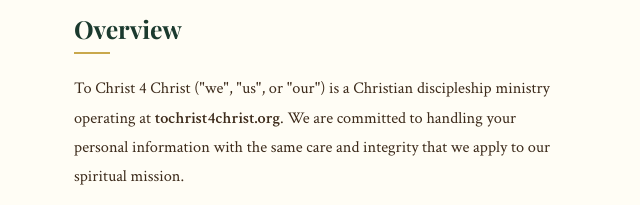
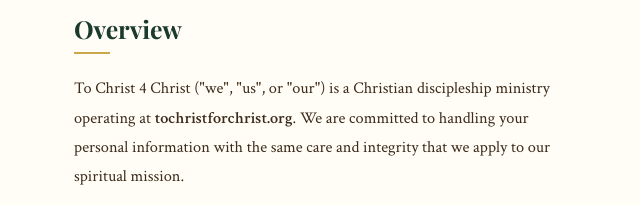
Before and after one commit to martin-kambo/tochrist4christ-, a plain HTML site: page privacy-policy.html in a window 1280 px wide. Shown: the part 865-1070 px from the top of the page, 456-1096 px from the left. Drawn offline with nearby package versions, Linux system fonts and the light colour scheme; a web font is replaced by a local one.

Commit message:
5/5/26// modified

```diff
--- a/privacy-policy.html
+++ b/privacy-policy.html
@@ -595,7 +595,7 @@
       <p class="section-num">Section 01</p>
       <h2>Overview</h2>
       <div class="section-rule"></div>
-      <p>To Christ 4 Christ ("we", "us", or "our") is a Christian discipleship ministry operating at <strong>tochrist4christ.org</strong>. We are committed to handling your personal information with the same care and integrity that we apply to our spiritual mission.</p>
+      <p>To Christ 4 Christ ("we", "us", or "our") is a Christian discipleship ministry operating at <strong>tochristforchrist.org</strong>. We are committed to handling your personal information with the same care and integrity that we apply to our spiritual mission.</p>
       <p>This Privacy Policy explains how we collect, use, store, and protect personal data submitted through our website, including the sign-up form, Prayer Wall, and lesson progress tracker. It is written in compliance with the <strong>Kenya Data Protection Act, 2019 (DPA 2019)</strong> and its accompanying regulations.</p>
       <p>By using our website and voluntarily submitting your personal information, you acknowledge that you have read and understood this policy.</p>
     </section>
@@ -610,8 +610,8 @@
       <p>For the purposes of the Kenya Data Protection Act, 2019, To Christ 4 Christ is the <strong>Data Controller</strong> of personal information collected through this website. This means we determine the purposes and means of processing your personal data.</p>
       <div class="highlight-box">
         <strong>Data Controller:</strong> To Christ 4 Christ<br>
-        <strong>Website:</strong> tochrist4christ.org<br>
-        <strong>Contact Email:</strong> hello@tochrist4christ.org<br>
+        <strong>Website:</strong> tochristforchrist.org<br>
+        <strong>Contact Email:</strong> hello@tochristforchrist.org<br>
         <strong>Country of Operation:</strong> Kenya
       </div>
       <p>We are in the process of registering with the <strong>Office of the Data Protection Commissioner (ODPC)</strong> of Kenya as required under Section 17 of the DPA 2019.</p>
@@ -740,7 +740,7 @@
         <li>Receiving a welcome email and periodic discipleship updates at the email address you provide</li>
         <li>Your data being processed by our third-party service providers (Netlify and EmailJS) as described in Section 6</li>
       </ul>
-      <p><strong>Withdrawing consent:</strong> You have the right to withdraw consent at any time. To do so, email us at <a href="mailto:hello@tochrist4christ.org" style="color:var(--green-mid);">hello@tochrist4christ.org</a> with the subject line "Withdraw Consent". We will process your request within <strong>7 business days</strong> and confirm deletion of your data.</p>
+      <p><strong>Withdrawing consent:</strong> You have the right to withdraw consent at any time. To do so, email us at <a href="mailto:hello@tochristforchrist.org" style="color:var(--green-mid);">hello@tochristforchrist.org</a> with the subject line "Withdraw Consent". We will process your request within <strong>7 business days</strong> and confirm deletion of your data.</p>
       <p>Withdrawing consent does not affect the lawfulness of any processing carried out before you withdrew it.</p>
     </section>
 
@@ -842,7 +842,7 @@
       <h2>Children's Privacy</h2>
       <div class="section-rule"></div>
       <p>This website is intended for persons aged <strong>18 years and older</strong>. We do not knowingly collect personal data from children under 18. Under the Kenya Data Protection Act 2019 and the Children Act (Cap. 141), processing the personal data of a child requires the consent of a parent or legal guardian.</p>
-      <p>If you are a parent or guardian and believe your child has submitted personal information to us without your consent, please contact us immediately at <a href="mailto:hello@tochrist4christ.org" style="color:var(--green-mid);">hello@tochrist4christ.org</a> and we will delete that information promptly.</p>
+      <p>If you are a parent or guardian and believe your child has submitted personal information to us without your consent, please contact us immediately at <a href="mailto:hello@tochristforchrist.org" style="color:var(--green-mid);">hello@tochristforchrist.org</a> and we will delete that information promptly.</p>
       <div class="highlight-box">
         Our sign-up form includes an age confirmation checkbox. Checking this box confirms that you are 18 years of age or older, or that you have the consent of a parent or guardian.
       </div>
@@ -862,7 +862,7 @@
         <li>You may choose to post anonymously — your name will then appear as "Anonymous".</li>
         <li>Do not include sensitive personal information (such as specific medical details, financial information, or contact numbers) in your prayer request.</li>
         <li>By submitting, you consent to your request being displayed publicly on this website.</li>
-        <li>To request removal of your prayer, email us at <a href="mailto:hello@tochrist4christ.org" style="color:var(--green-mid);">hello@tochrist4christ.org</a>.</li>
+        <li>To request removal of your prayer, email us at <a href="mailto:hello@tochristforchrist.org" style="color:var(--green-mid);">hello@tochristforchrist.org</a>.</li>
       </ul>
     </section>
 
@@ -902,7 +902,7 @@
         </li>
       </ul>
 
-      <p>To exercise any of these rights, contact us at <a href="mailto:hello@tochrist4christ.org" style="color:var(--green-mid);">hello@tochrist4christ.org</a> with the subject line "Data Rights Request". You may also lodge a complaint with the <strong>Office of the Data Protection Commissioner (ODPC)</strong> at <a href="https://www.odpc.go.ke" target="_blank" style="color:var(--green-mid);">odpc.go.ke</a> if you believe we have not handled your data lawfully.</p>
+      <p>To exercise any of these rights, contact us at <a href="mailto:hello@tochristforchrist.org" style="color:var(--green-mid);">hello@tochristforchrist.org</a> with the subject line "Data Rights Request". You may also lodge a complaint with the <strong>Office of the Data Protection Commissioner (ODPC)</strong> at <a href="https://www.odpc.go.ke" target="_blank" style="color:var(--green-mid);">odpc.go.ke</a> if you believe we have not handled your data lawfully.</p>
     </section>
 
     <hr class="section-divider">
@@ -989,11 +989,11 @@
         </div>
         <div class="contact-item">
           <span class="ci-label">Email</span>
-          <a href="mailto:hello@tochrist4christ.org">hello@tochrist4christ.org</a>
+          <a href="mailto:hello@tochristforchrist.org">hello@tochristforchrist.org</a>
         </div>
         <div class="contact-item">
           <span class="ci-label">Website</span>
-          <a href="https://tochrist4christ.org">tochrist4christ.org</a>
+          <a href="https://tochristforchrist.org">tochristforchrist.org</a>
         </div>
         <div class="contact-item">
           <span class="ci-label">Country</span>
@@ -1029,7 +1029,7 @@
     <a href="index.html">Home</a>
     <a href="prayer-wall.html">Prayer Wall</a>
     <a href="privacy-policy.html">Privacy Policy</a>
-    <a href="mailto:hello@tochrist4christ.org">Contact</a>
+    <a href="mailto:hello@tochristforchrist.org">Contact</a>
   </div>
   <div class="copy">© 2026 To Christ 4 Christ. All rights reserved. Governed by the Kenya Data Protection Act, 2019.</div>
 </footer>
```
Also changed, not shown: admin.html (+15 -4 lines), index.html (+21 -1 lines).
